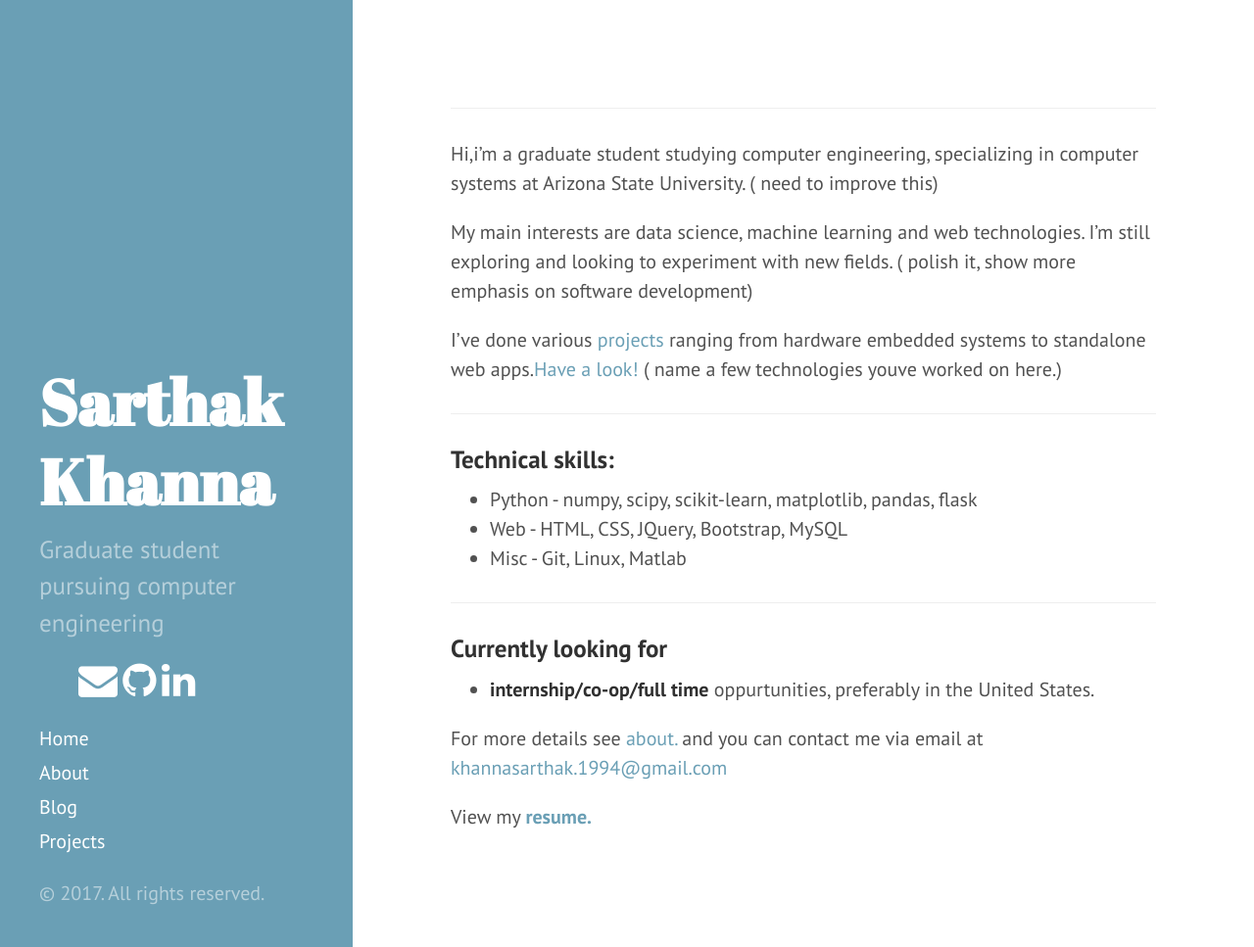
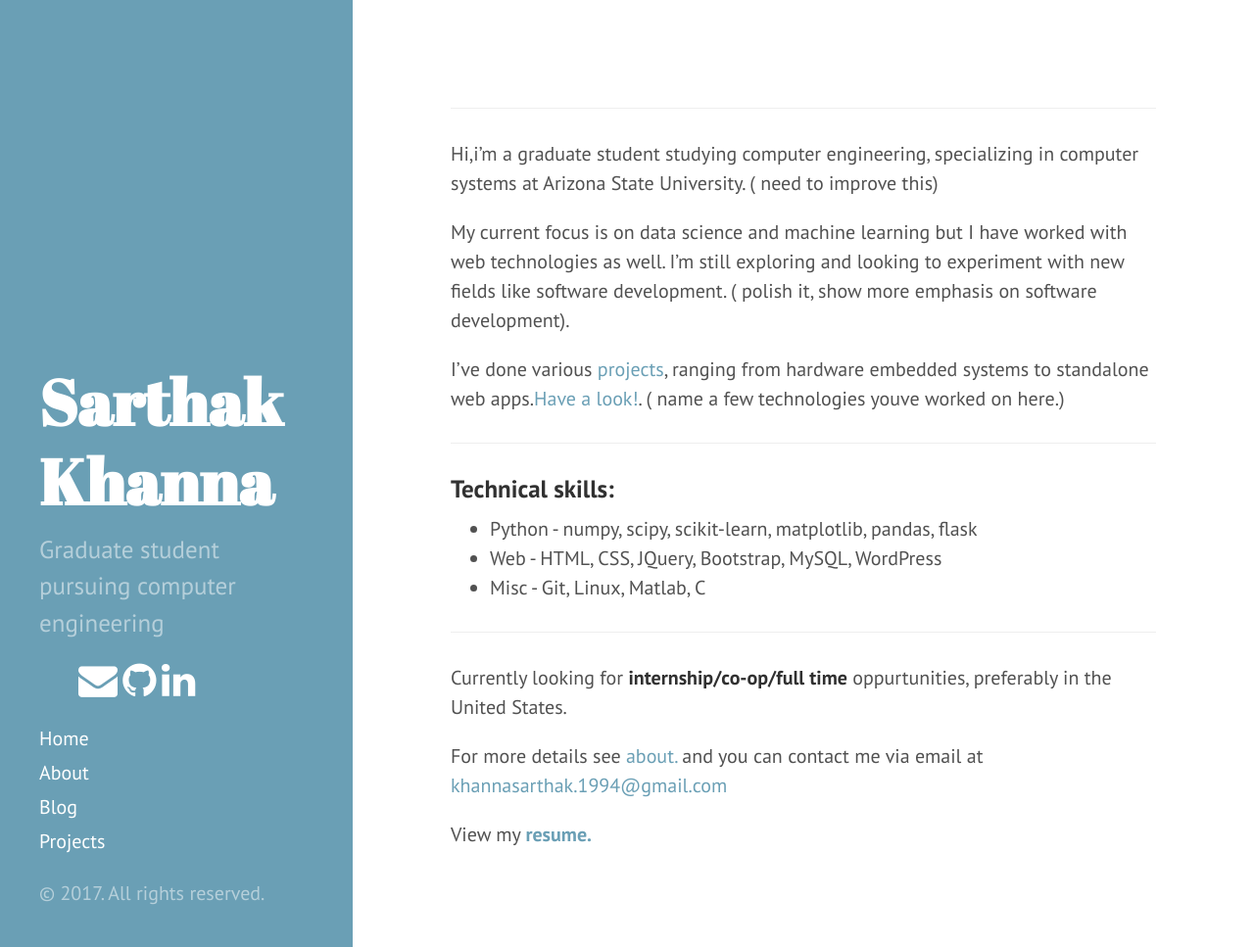
Before and after one commit to khannasarthak/khannasarthak.github.io, a Jekyll site: the page built from index.md, in a window 1280 px wide and 967 px high. Shown: the whole window at 98% size. Built offline with Jekyll 4.4.1, drawn with Linux system fonts in a browser that asks for light colours; nearby versions of some CDN libraries.

Commit message:
updated index
added more cdata

```diff
--- a/index.md
+++ b/index.md
@@ -7,21 +7,20 @@ published: true
 ---
 Hi,i'm a graduate student studying computer engineering, specializing in computer systems at Arizona State University. ( need to improve this)
 
-My main interests are data science, machine learning and web technologies. I'm still exploring and looking to experiment with new fields. ( polish it, show more emphasis on software development)
+My current focus is on data science and machine learning but I have worked with web technologies as well. I'm still exploring and looking to experiment with new fields like software development. ( polish it, show more emphasis on software development).
 
-I've done various [projects](http://khannasarthak.github.io/projects/) ranging from hardware embedded systems to standalone web apps.[Have a look!](http://khannasarthak.github.io/projects/)   ( name a few technologies youve worked on here.)
+I've done various [projects](http://khannasarthak.github.io/projects/), ranging from hardware embedded systems to standalone web apps.[Have a look!](http://khannasarthak.github.io/projects/).  ( name a few technologies youve worked on here.)
 
 
 ---
 ### Technical skills:
 
 * Python - numpy, scipy, scikit-learn, matplotlib, pandas, flask
-* Web  - HTML, CSS, JQuery, Bootstrap, MySQL
-* Misc - Git, Linux, Matlab
+* Web  - HTML, CSS, JQuery, Bootstrap, MySQL, WordPress
+* Misc - Git, Linux, Matlab, C
 
 ---
-### Currently looking for
-* **internship/co-op/full time** oppurtunities, preferably in the United States.
+Currently looking for **internship/co-op/full time** oppurtunities, preferably in the United States.
 
 
 For more details see [about.](http://khannasarthak.github.io/about/) and you can contact me via email at <a href="mailto:{{ site.email}}">khannasarthak.1994@gmail.com</a>
```
